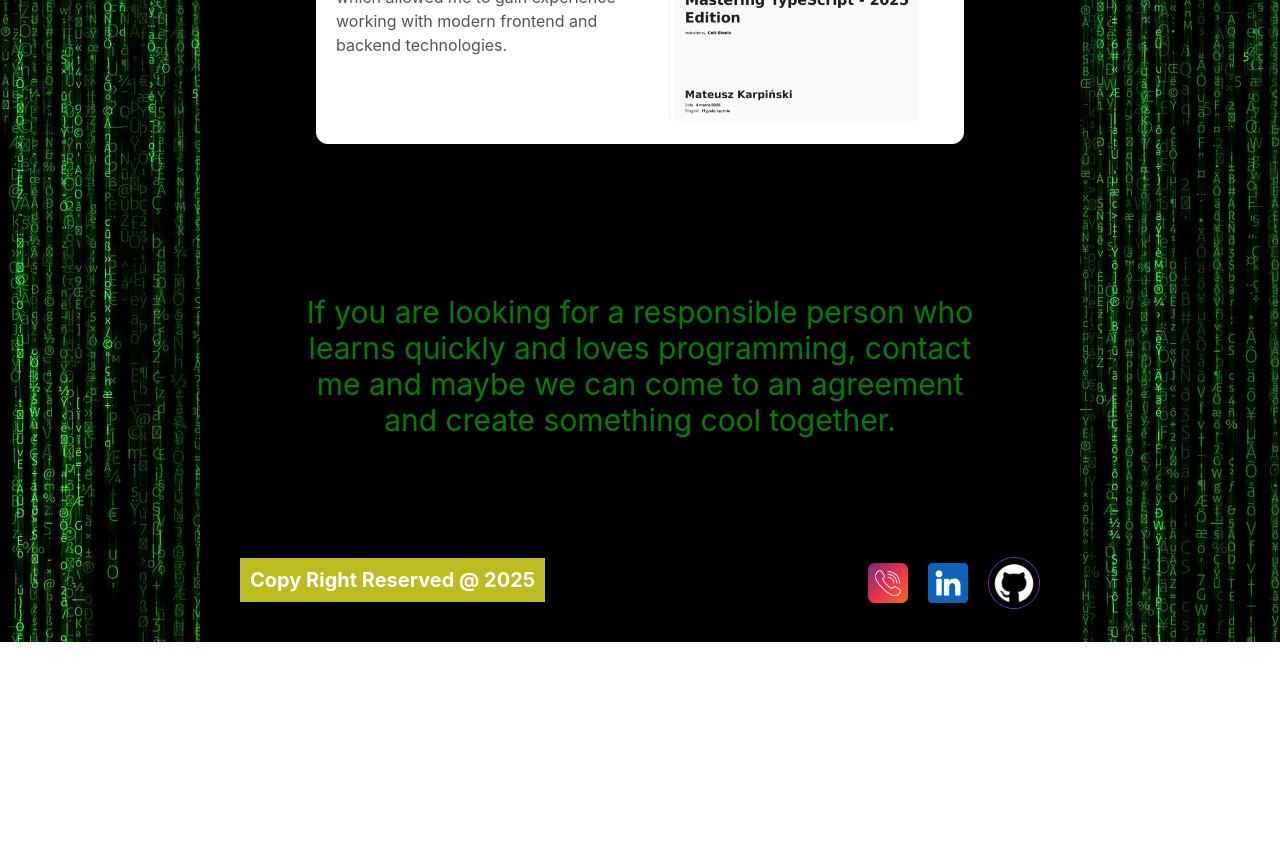
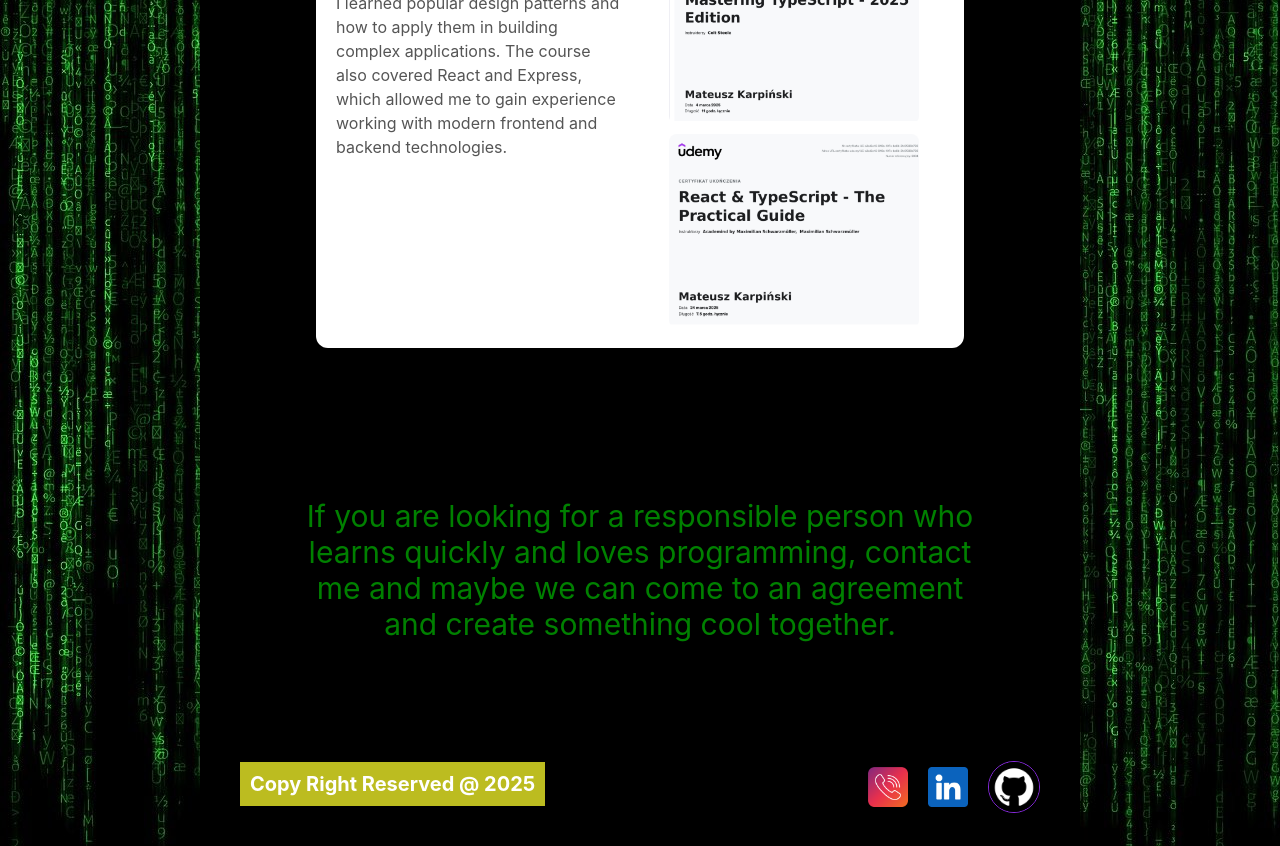
Before and after one commit to MateuszKar2/Portfolio, a React (Create React App) app: page /portfolio/certificates in a window 1280 px wide. Shown: the part 940-1786 px from the top of the page. Before the commit the page ends 1582 px from the top, so only its background shows below. Built offline with nearby package versions, Linux system fonts and the light colour scheme.

Commit message:
add files with recently course

```diff
--- a/src/pages/Certificates.jsx
+++ b/src/pages/Certificates.jsx
@@ -3,6 +3,7 @@ import styles from './../styles/Certificates.module.css';
 const goIT = require('./../assets/images/goIT.png');
 const ts1 = require('./../assets/images/ts-1.png');
 const ts2 = require('./../assets/images/ts-2.png');
+const ts3 = require('./../assets/images/ts-3.png');
 
 const Certificates = () => {
 
@@ -40,6 +41,7 @@ const Certificates = () => {
                 <div className={styles.certificat__imageContainer}>
                     <img className={styles.certificat__images2} src={ts1} alt="TypeScript" />
                     <img className={styles.certificat__images2} src={ts2} alt="TypeScript" />
+                    <img className={styles.certificat__images2} src={ts3} alt="TypeScript" />
                 </div>
 
             </div>
```
Also changed, not shown: src/assets/images/ts-3.png (added).
